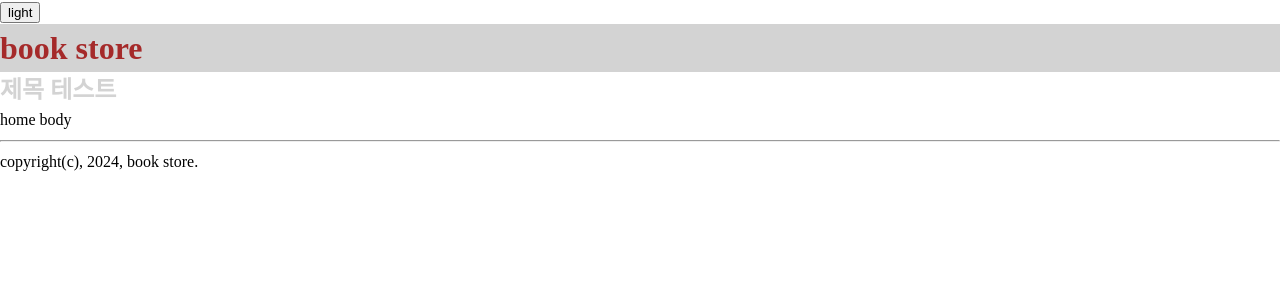
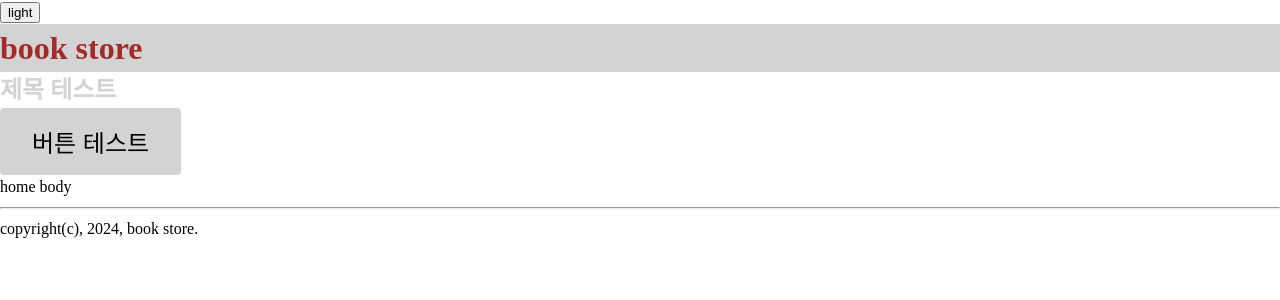
Before and after one commit to hyenee99/FE-bookStore, a React (Create React App) app: page / in a window 1280 px wide. Shown: the top 300 px of the page. Built offline with nearby package versions, Linux system fonts and the light colour scheme.

Commit message:
Button 컴포넌트 생성

```diff
--- /dev/null
+++ b/src/components/common/Button.tsx
@@ -0,0 +1,37 @@
+import { styled } from "styled-components";
+import { ButtonScheme, ButtonSize } from "../../style/theme";
+
+interface Props {
+  children: React.ReactNode;
+  size: ButtonSize;
+  scheme: ButtonScheme;
+  disabled?: boolean;
+  isLoading?: boolean;
+}
+
+function Button({ children, size, scheme, disabled, isLoading }: Props) {
+  return (
+    <ButtonStyle
+      size={size}
+      scheme={scheme}
+      disabled={disabled}
+      isLoading={isLoading}
+    >
+      {children}
+    </ButtonStyle>
+  );
+}
+
+const ButtonStyle = styled.button<Omit<Props, "children">>`
+  font-size: ${({ theme, size }) => theme.button[size].fontSize};
+  padding: ${({ theme, size }) => theme.button[size].padding};
+  color: ${({ theme, scheme }) => theme.buttonScheme[scheme].color};
+  background-color: ${({ theme, scheme }) => theme.buttonScheme[scheme].backgroundColor};
+  border:0;
+  border-radius:${({theme}) => theme.borderRadius.default};
+  opacity: ${({disabled}) => (disabled ? 0.5 : 1)};
+  pointer-events: ${({disabled}) => (disabled ? "none" : "auto")};
+  cursor:${({disabled}) => (disabled ? "none" : "pointer")};
+`;
+
+export default Button;
--- a/src/pages/Home.tsx
+++ b/src/pages/Home.tsx
@@ -1,3 +1,4 @@
+import Button from "../components/common/Button";
 import Title from "../components/common/Title";
 
 function Home() {
@@ -6,6 +7,9 @@
     <Title size="medium" color="background">
       제목 테스트
     </Title>
+    <Button size="large" scheme="normal">
+      버튼 테스트
+    </Button>
     <div>home body</div>
     </>
   )
--- a/src/style/theme.ts
+++ b/src/style/theme.ts
@@ -2,6 +2,8 @@
 export type ColorKey = "primary" | "background" | "secondary" | "third" ;
 
 export type HeadingSize = "large"| "medium"| "small";
+export type ButtonSize = "large"| "medium"| "small";
+export type ButtonScheme = "primary"| "normal";
 
 interface Theme {
   name: ThemeName;
@@ -10,6 +12,21 @@
     [key in HeadingSize]: {
       fontSize: string;
     }
+  };
+  button: {
+    [key in ButtonSize]: {
+      fontSize: string;
+      padding: string;
+    }
+  };
+  buttonScheme: {
+    [key in ButtonScheme]: {
+      color: string;
+      backgroundColor: string;
+    }
+  };
+  borderRadius: {
+    default: string;
   }
 }
 
@@ -31,6 +48,33 @@
     small: {
       fontSize:"1rem"
     }
+  },
+  button: {
+    large:{
+      fontSize:"1.5rem",
+      padding: "1rem 2rem"
+    },
+    medium: {
+      fontSize:"1rem",
+      padding: "0.5rem 1rem"
+    },
+    small: {
+      fontSize:"0.75rem",
+      padding: "0.25rem 0.5rem"
+    }
+  },
+  buttonScheme: {
+    primary: {
+      color: "white",
+      backgroundColor: "midnightblue"
+    },
+    normal: {
+      color: "black",
+      backgroundColor: "lightgray"
+    }
+  },
+  borderRadius: {
+    default:"4px"
   }
 };
 
```
